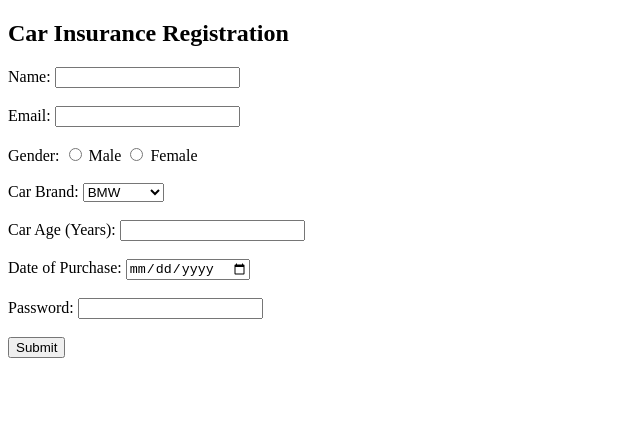
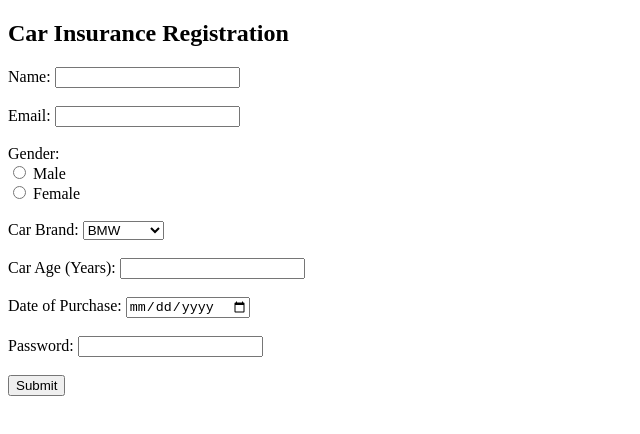
Before and after one commit to acciojob/car-insurance-form-techdeepak1996, a website: page main.html in a window 1280 px wide. Shown: the whole page, without its empty margins (0-640 px from the left). Drawn offline with Linux system fonts and the light colour scheme.

Commit message:
created a submission

```diff
--- a/main.html
+++ b/main.html
@@ -16,9 +16,9 @@
 		<label for="email">Email:</label>
 	    <input type="email" id="email" name="email" required><br><br>
 
-	    <label>Gender:</label>
+	    <label>Gender:</label><br>
 	    <input type="radio" id="male" name="gender" value="male" required>
-	    <label for="male">Male</label>
+	    <label for="male">Male</label><br>
 	    <input type="radio" id="female" name="gender" value="female">
 	    <label for="female">Female</label><br><br>
 
@@ -41,9 +41,7 @@
 	    <input type="submit" value="Submit">
 	</form>
 
-	<!-- the entire body must be written by student -->
-    <script type="text/javascript" src="./script.js">
-</script>
+    <script type="text/javascript" src="./script.js"></script>
 
 </body>
 
```
